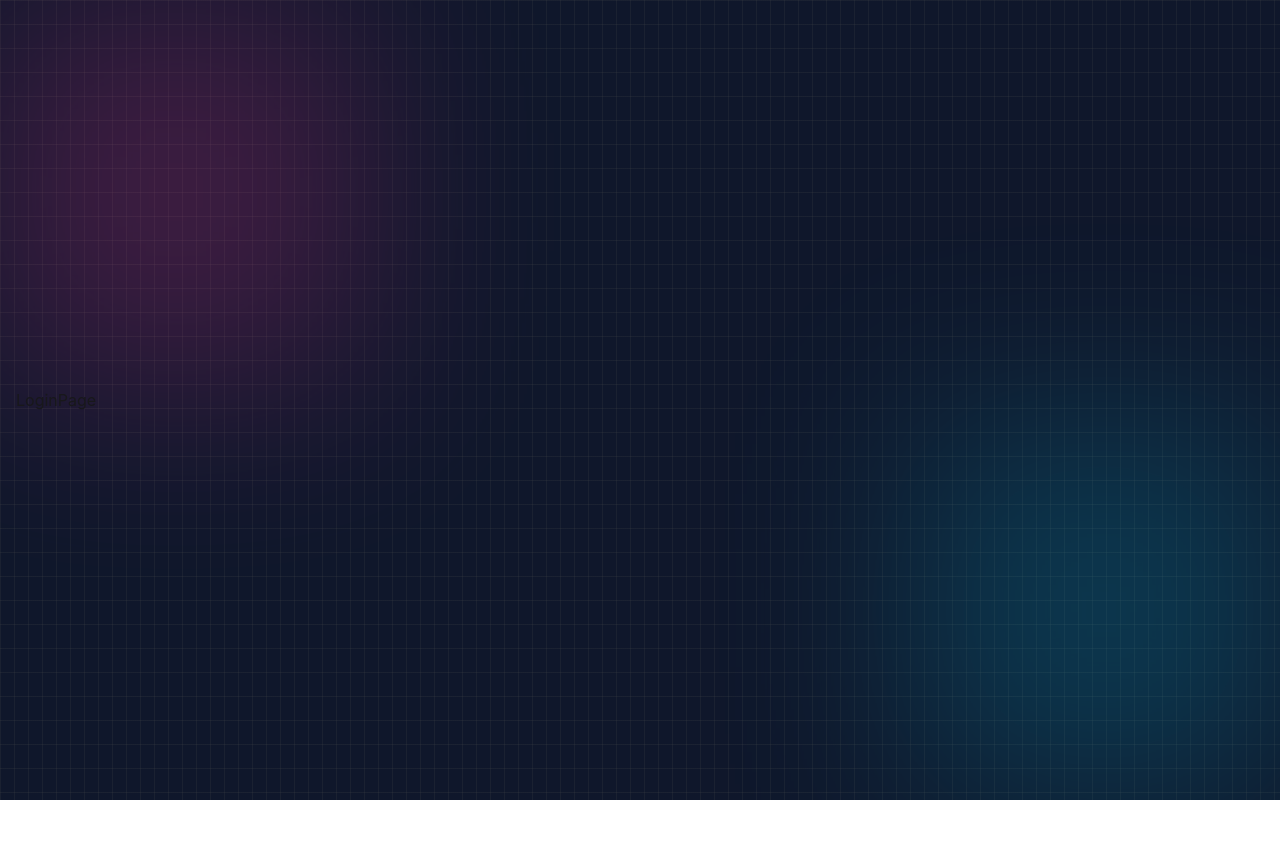
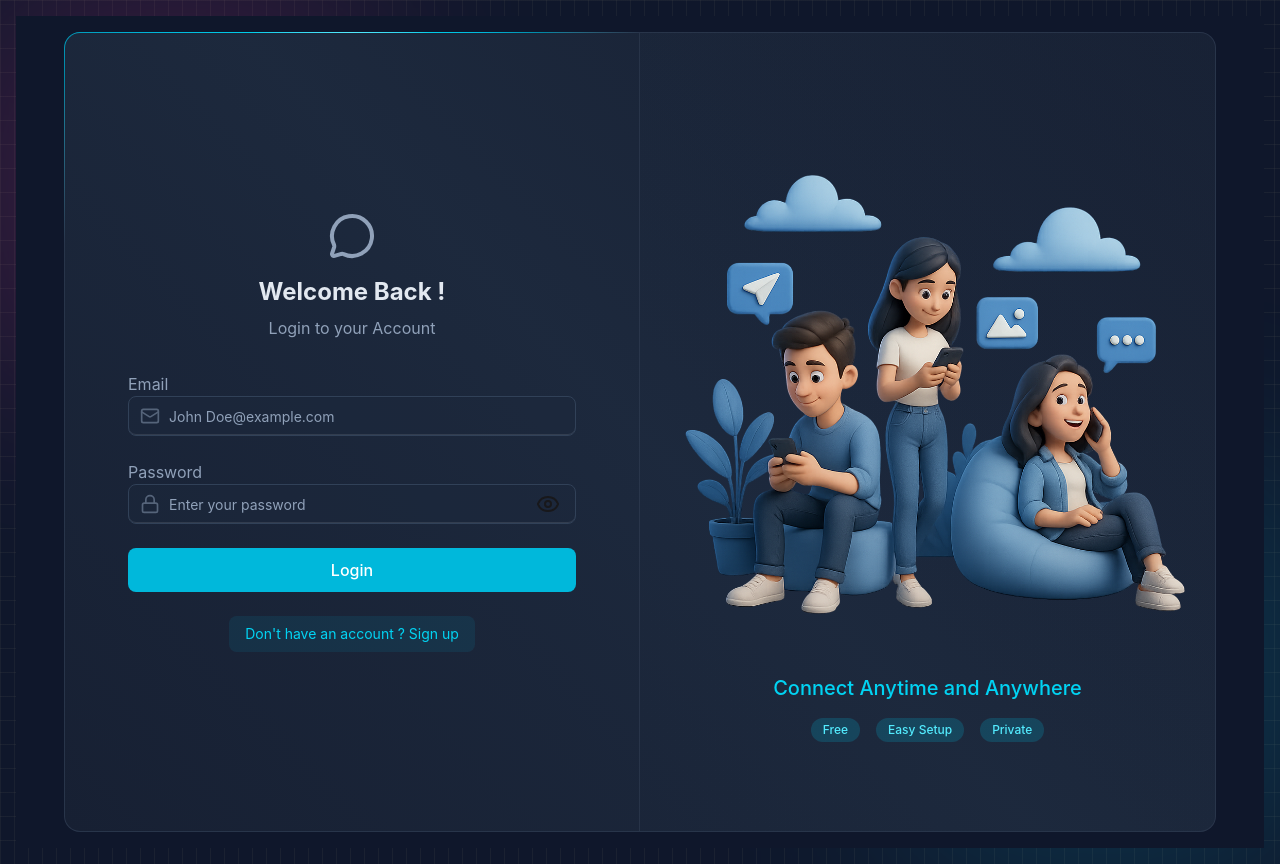
Before and after one commit to Shayan464/Chat-Application, a React (Vite) app in the folder client/: page /login in a window 1280 px wide. Before the commit the page ends 800 px from the top, so only its background shows below. Built offline with nearby package versions, Linux system fonts and the light colour scheme; no server answers.

Commit message:
login and logout implemented

```diff
--- a/client/src/pages/ChatPage.jsx
+++ b/client/src/pages/ChatPage.jsx
@@ -1,10 +1,18 @@
 import React from 'react';
+import { useDispatch } from 'react-redux';
+import { logout } from '../features/auth/authSlice';
 
 const ChatPage = () => {
+  const dispatch = useDispatch();
+  const logoutBtn = () => {
+    dispatch(logout());
+  };
   return (
     <div>
       <h1>Welcome to the chat page</h1>
-      <button className="btn btn-primary">Click here</button>
+      <button className="btn btn-primary" onClick={logoutBtn}>
+        Click here
+      </button>
     </div>
   );
 };
--- a/client/src/pages/LoginPage.jsx
+++ b/client/src/pages/LoginPage.jsx
@@ -1,7 +1,150 @@
-import React from 'react';
+import React, { useState } from 'react';
+import { useDispatch, useSelector } from 'react-redux';
+import BorderAnimatedContainer from '../components/BorderAnimatedContainer';
+import {
+  MessageCircleIcon,
+  LockIcon,
+  MailIcon,
+  UserIcon,
+  LoaderIcon,
+  EyeIcon,
+} from 'lucide-react';
+import { Link } from 'react-router-dom';
+import { login } from '../features/auth/authSlice';
 
 const LoginPage = () => {
-  return <div>LoginPage</div>;
+  const [formData, setFormData] = useState({
+    email: '',
+    password: '',
+  });
+
+  const [showPass, setShowPass] = useState(false);
+
+  const { isLoggingIn } = useSelector((state) => state.auth);
+  const dispatch = useDispatch();
+
+  const handleSubmit = (e) => {
+    e.preventDefault();
+    dispatch(login(formData));
+  };
+
+  const togglePass = () => {
+    setShowPass(true);
+    setTimeout(() => {
+      setShowPass(false);
+    }, 3000);
+  };
+
+  return (
+    <div className="w-full flex items-center justify-center p-4 bg-slate-900 ">
+      <div className="relative w-full max-w-6xl md:h-[800px] h-[650px]">
+        <BorderAnimatedContainer>
+          <div className="w-full flex flex-col md:flex-row">
+            {/* form column left side */}
+            <div className="md:w-1/2 p-8 flex items-center justify-center md:border-r border-slate-600/30">
+              <div className="w-full max-w-md">
+                {/* Heading text */}
+                <div className="text-center mb-8">
+                  <MessageCircleIcon className="w-12 h-12 mx-auto text-slate-400 mb-4" />
+                  <h2 className="text-2xl font-bold text-slate-200 mb-2">
+                    Welcome Back !
+                  </h2>
+                  <p className="text-slate-400">Login to your Account</p>
+                </div>
+
+                {/* form */}
+                <form onSubmit={handleSubmit} className="space-y-6">
+                  {/* Email*/}
+                  <div>
+                    <label className="w-12 h-12 mx-auto text-slate-400 mb-4">
+                      Email
+                    </label>
+                    <div className="relative">
+                      <MailIcon className="auth-input-icon" />
+                      <input
+                        type="email"
+                        value={formData.email}
+                        onChange={(e) =>
+                          setFormData({ ...formData, email: e.target.value })
+                        }
+                        className="input"
+                        placeholder="John Doe@example.com"
+                      />
+                    </div>
+                  </div>
+                  {/* Password*/}
+                  <div>
+                    <label className="w-12 h-12 mx-auto text-slate-400 mb-4">
+                      Password
+                    </label>
+                    <div className="relative">
+                      <LockIcon className="auth-input-icon" />
+                      <input
+                        type={showPass ? 'text' : 'password'}
+                        value={formData.password}
+                        onChange={(e) =>
+                          setFormData({ ...formData, password: e.target.value })
+                        }
+                        className="input"
+                        placeholder="Enter your password"
+                      />
+                      <button
+                        type="button"
+                        className="absolute right-2 m-2"
+                        onClick={togglePass}
+                      >
+                        <EyeIcon />
+                      </button>
+                    </div>
+                  </div>
+                  {/* Submit button */}
+                  <button
+                    className="auth-btn"
+                    disabled={isLoggingIn}
+                    type="submit"
+                  >
+                    {isLoggingIn ? (
+                      <LoaderIcon className="w-full h-5 animate-spin text-center" />
+                    ) : (
+                      'Login'
+                    )}
+                  </button>
+                </form>
+                <div className="mt-6 text-center">
+                  <Link to="/signup" className="auth-link">
+                    Don't have an account ? Sign up
+                  </Link>
+                </div>
+              </div>
+            </div>
+            <div
+              className="hidden md:w-1/2 md:flex items-center justify-center p-6 bg-gradient-to-bl from-slate-800/20
+            to-transparent"
+            >
+              <div>
+                <img
+                  src="/login.png"
+                  alt="People using mobile devices"
+                  className="w-full h-auto object-contain"
+                />
+                <div className="mt-6 text-center">
+                  <h3 className="text-xl font-medium text-cyan-400">
+                    Connect Anytime and Anywhere
+                  </h3>
+
+                  <div className="mt-4 flex justify-center gap-4">
+                    <span className="auth-badge">Free</span>
+                    <span className="auth-badge">Easy Setup</span>
+                    <span className="auth-badge">Private</span>
+                  </div>
+                </div>
+              </div>
+            </div>
+          </div>
+        </BorderAnimatedContainer>
+      </div>
+    </div>
+  );
 };
 
 export default LoginPage;
--- a/client/src/pages/SignUpPage.jsx
+++ b/client/src/pages/SignUpPage.jsx
@@ -7,6 +7,7 @@
   MailIcon,
   UserIcon,
   LoaderIcon,
+  EyeIcon,
 } from 'lucide-react';
 import { Link } from 'react-router-dom';
 import { signup } from '../features/auth/authSlice';
@@ -18,12 +19,21 @@
     password: '',
   });
 
+  const [showPass, setShowPass] = useState(false);
+
   const { isSigningUp } = useSelector((state) => state.auth);
   const dispatch = useDispatch();
 
   const handleSubmit = (e) => {
     e.preventDefault();
     dispatch(signup(formData));
+  };
+
+  const togglePassword = () => {
+    setShowPass(true);
+    setTimeout(() => {
+      setShowPass(false);
+    }, 3000);
   };
 
   return (
@@ -86,17 +96,24 @@
                     <label className="w-12 h-12 mx-auto text-slate-400 mb-4">
                       Password
                     </label>
-                    <div className="relative">
-                      <MailIcon className="auth-input-icon" />
+                    <div className="relative flex ">
+                      <LockIcon className="auth-input-icon" />
                       <input
-                        type="password"
+                        type={showPass ? 'text' : 'password'}
                         value={formData.password}
                         onChange={(e) =>
                           setFormData({ ...formData, password: e.target.value })
                         }
-                        className="input"
+                        className="input "
                         placeholder="Enter your password"
                       />
+                      <button
+                        className="m-2 absolute right-2"
+                        type="button"
+                        onClick={togglePassword}
+                      >
+                        <EyeIcon />
+                      </button>
                     </div>
                   </div>
                   {/* Submit button */}
```
